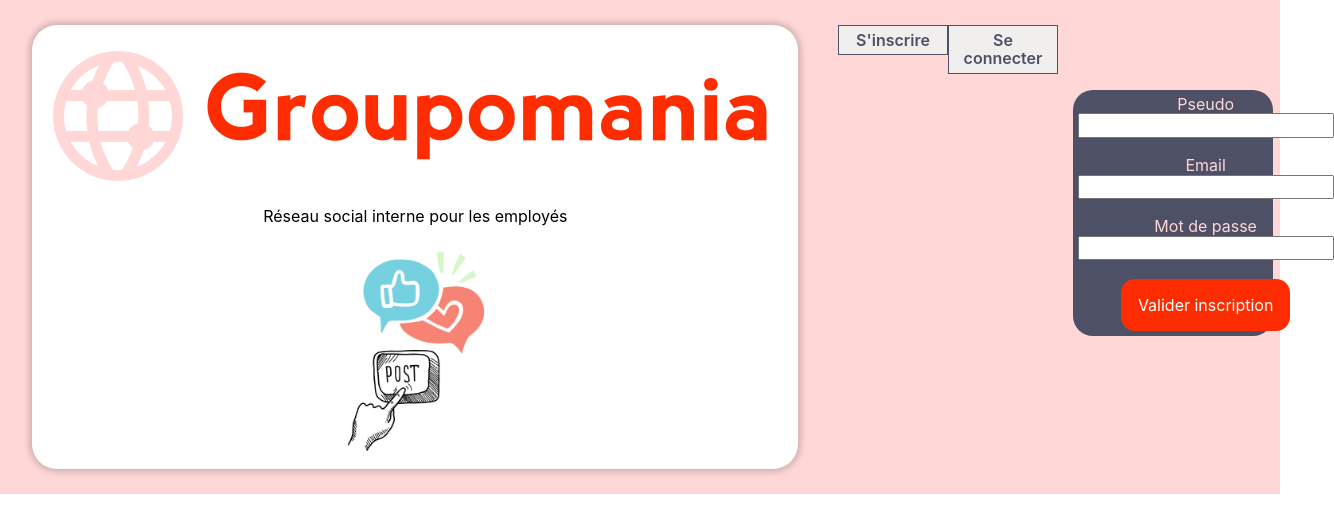
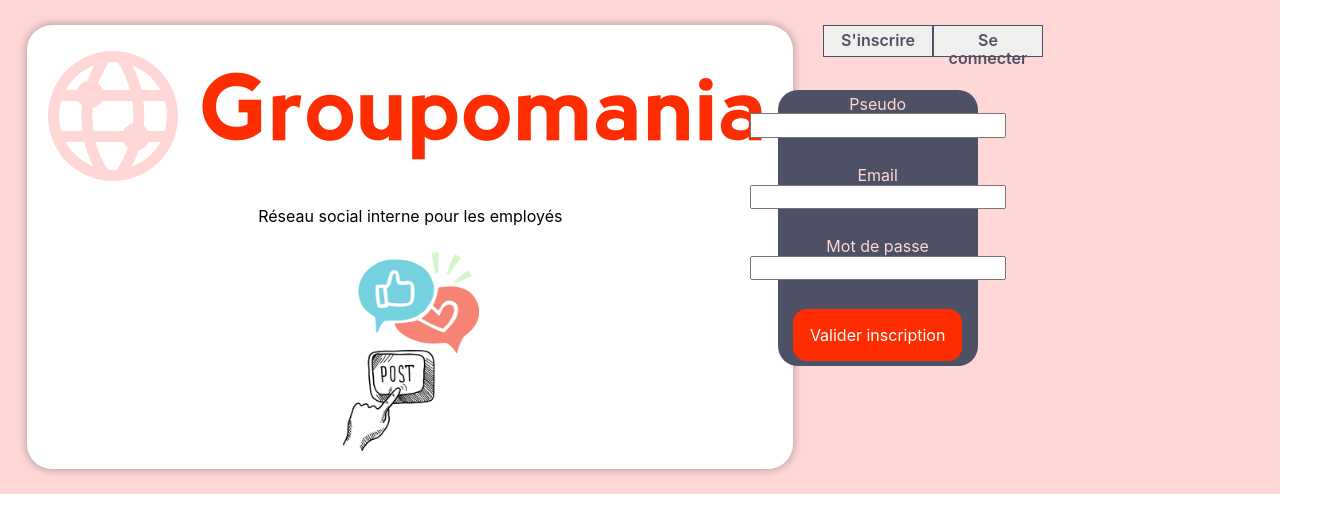
Before and after one commit to Ddelagefrancis/Dumas-Delage_Francis_1_code_062022, a React (Create React App) app in the folder FrontEnd/groupomania/: page /signup in a window 1280 px wide. Shown: the top 532 px of the page, 1334 px wide, since content can reach past the window. Built offline with nearby package versions, Linux system fonts and the light colour scheme.

Commit message:
Modif des styles sass

```diff
--- a/FrontEnd/groupomania/src/sass/pages/_accueil.scss
+++ b/FrontEnd/groupomania/src/sass/pages/_accueil.scss
@@ -7,6 +7,7 @@
     background: $color-secondary;
     display: flex;
     justify-content: space-around;
+    flex-wrap: wrap;
 }
 
 .accueil-container {
@@ -33,7 +34,6 @@
 
 nav {
     display: flex;
-    align-items: flex-start;
     margin-top: 25px;
 
     & .nav {
@@ -44,6 +44,7 @@ nav {
         text-align: center;
         text-decoration: none;
         width: 110px;
+        height: 32px;
         color: $color-tertiary;
         font-weight: 600;
         background-color: rgb(241, 238, 238);
--- a/FrontEnd/groupomania/src/sass/pages/_logs.scss
+++ b/FrontEnd/groupomania/src/sass/pages/_logs.scss
@@ -1,12 +1,11 @@
 .logs {
     display: flex;
     flex-wrap: wrap;
-    margin: 80px 0px ;
+    margin: 80px 300px 0 -270px;
 }
 
 .form_logs {
     display: flex;
-    flex-wrap: wrap;
     align-items: center;
     flex-direction: column;
     border-radius: 20px;
@@ -30,4 +29,16 @@
         }
     }
 
+    & .error {
+        margin: 5px;
+        text-align: center;
+        color: red;
+        font-style: italic;
+    }
 }
+
+.success {
+    color: green;
+    text-align: center;
+    font-weight: bold;
+}
```
